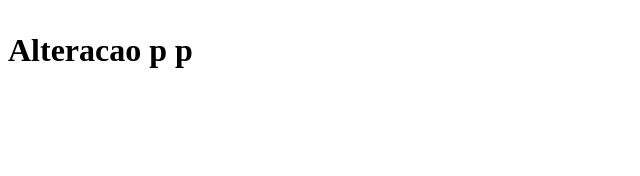
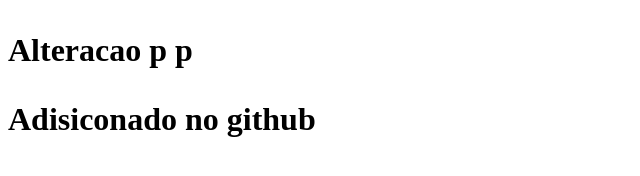
Before and after one commit to Arthur-Andrade194/Rocketseat_Stage7, a plain HTML site: page index.html in a window 1280 px wide. Shown: the whole page, without its empty margins (0-640 px from the left). Drawn offline with Linux system fonts and the light colour scheme.

Commit message:
Update index.html

```diff
--- a/index.html
+++ b/index.html
@@ -9,6 +9,7 @@
 <body>
   <h1>
     <p>Alteracao p p</p>
+    <p>Adisiconado no github </p>
   </h1>
 
 
```
